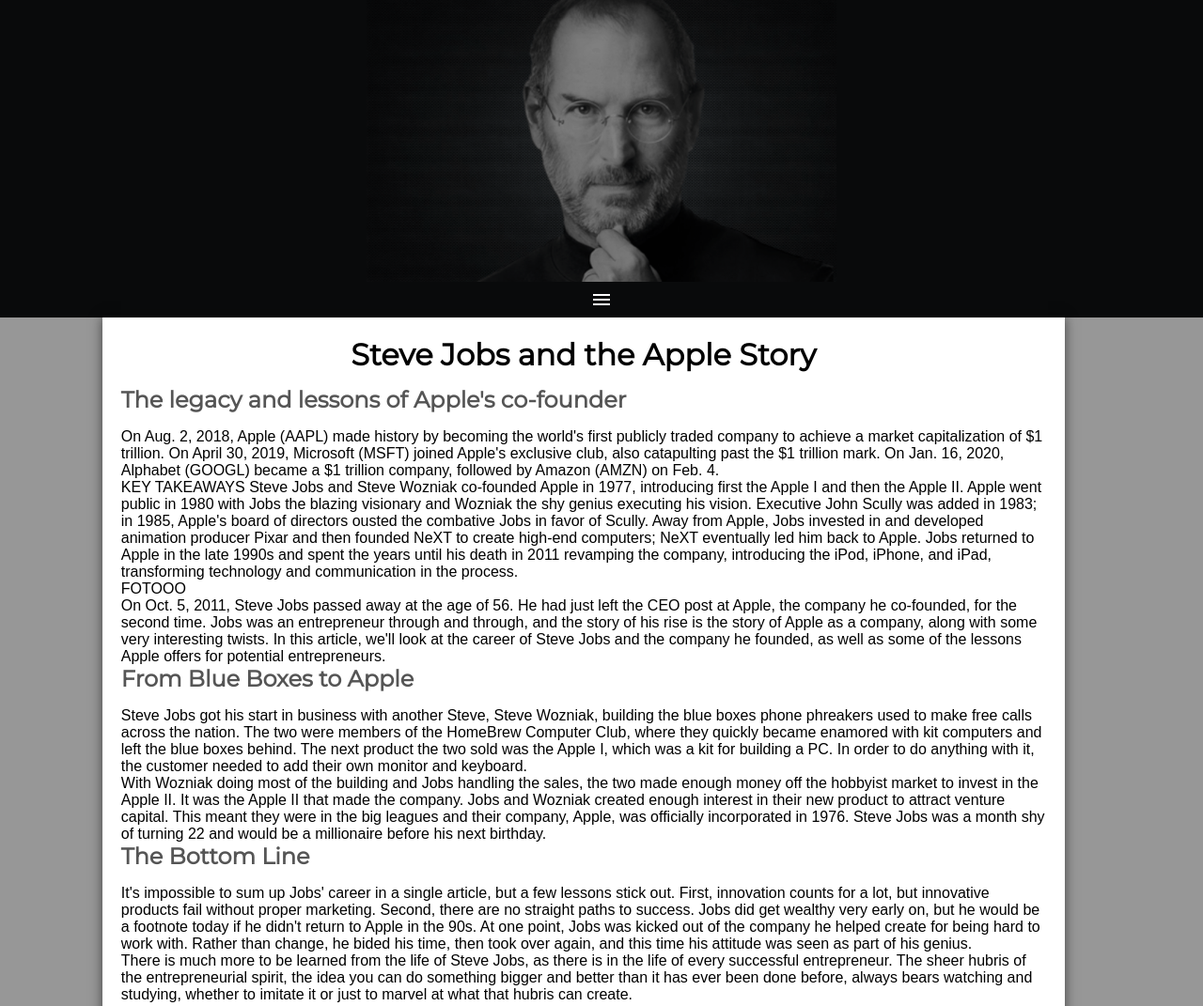
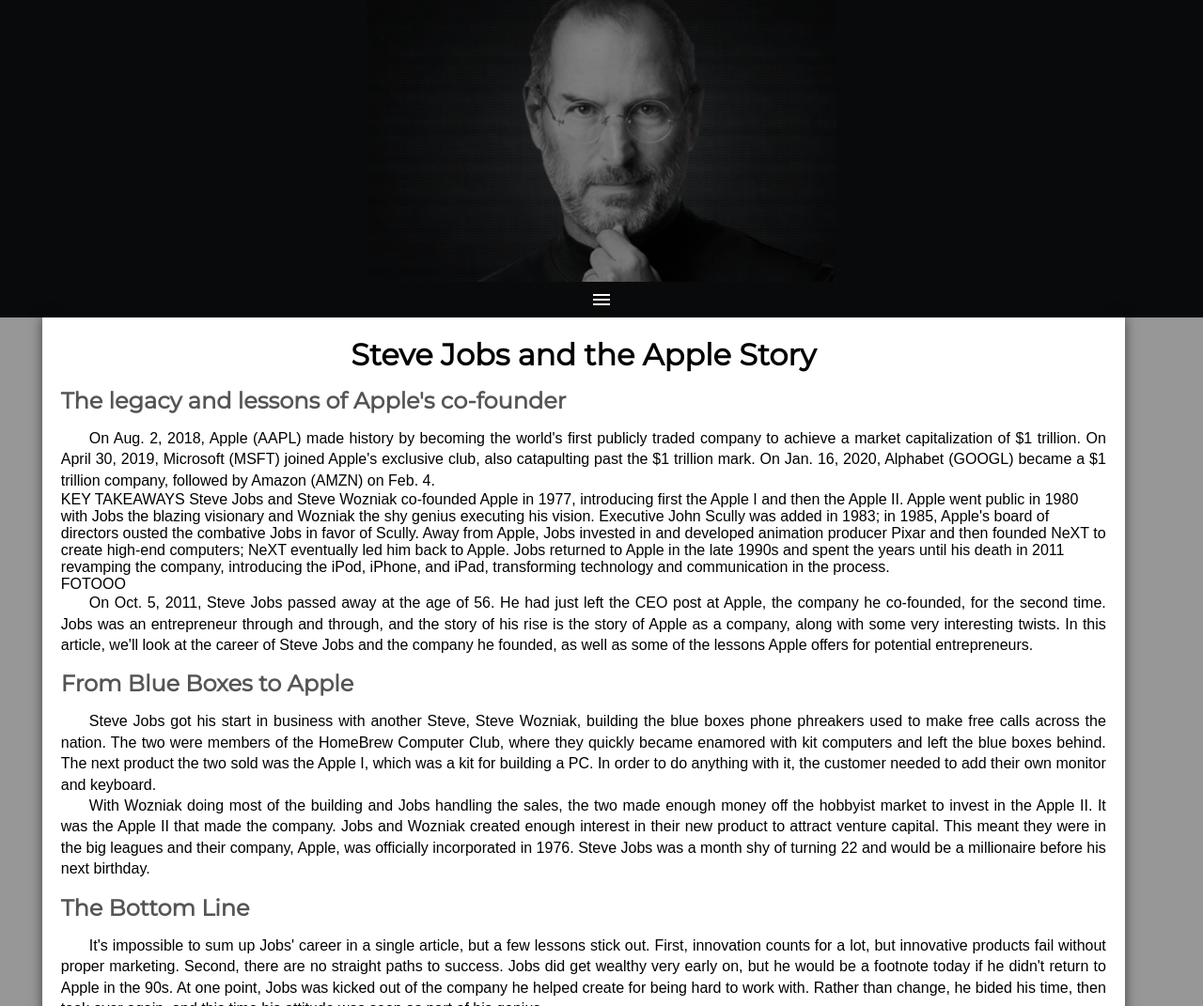
Before and after one commit to hboppe/apple-stevenjobs-website, a plain HTML site: page index.html in a window 1280 px wide. Shown: the top 1071 px of the page at 94% size. Drawn offline with nearby package versions, Linux system fonts and the light colour scheme.

Commit message:
I added some styles to text

```diff
--- a/styles/mobile.css
+++ b/styles/mobile.css
@@ -88,7 +88,7 @@
 }
 
 section {
-    width: 80vw;
+    width: 90vw;
     background-color: white;
     padding: 20px;
     box-sizing: border-box;
@@ -99,7 +99,6 @@
     font-family: 'Montserrat', sans-serif;
     font-size: 2em;
     text-align: center;
-    padding-bottom: 14px;
 }
 
 h2 {
@@ -107,9 +106,14 @@
     font-size: 1.5em;
     text-align: left;
     color: #555555;
-    padding-bottom: 16px;
+    padding: 15px 0px;
 }
 
+p {
+    text-indent: 30px;
+    text-align: justify;
+    line-height: 1.4em;
+}
 
 
 
```
